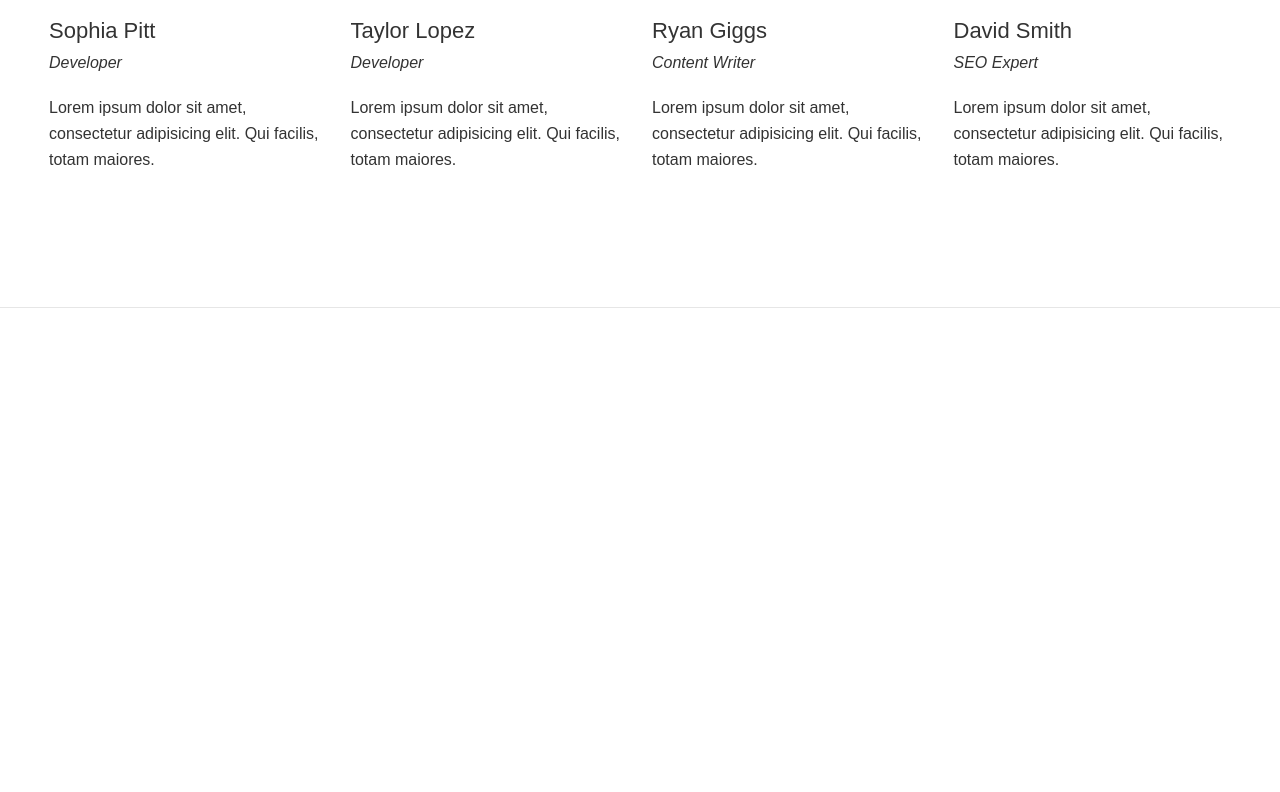
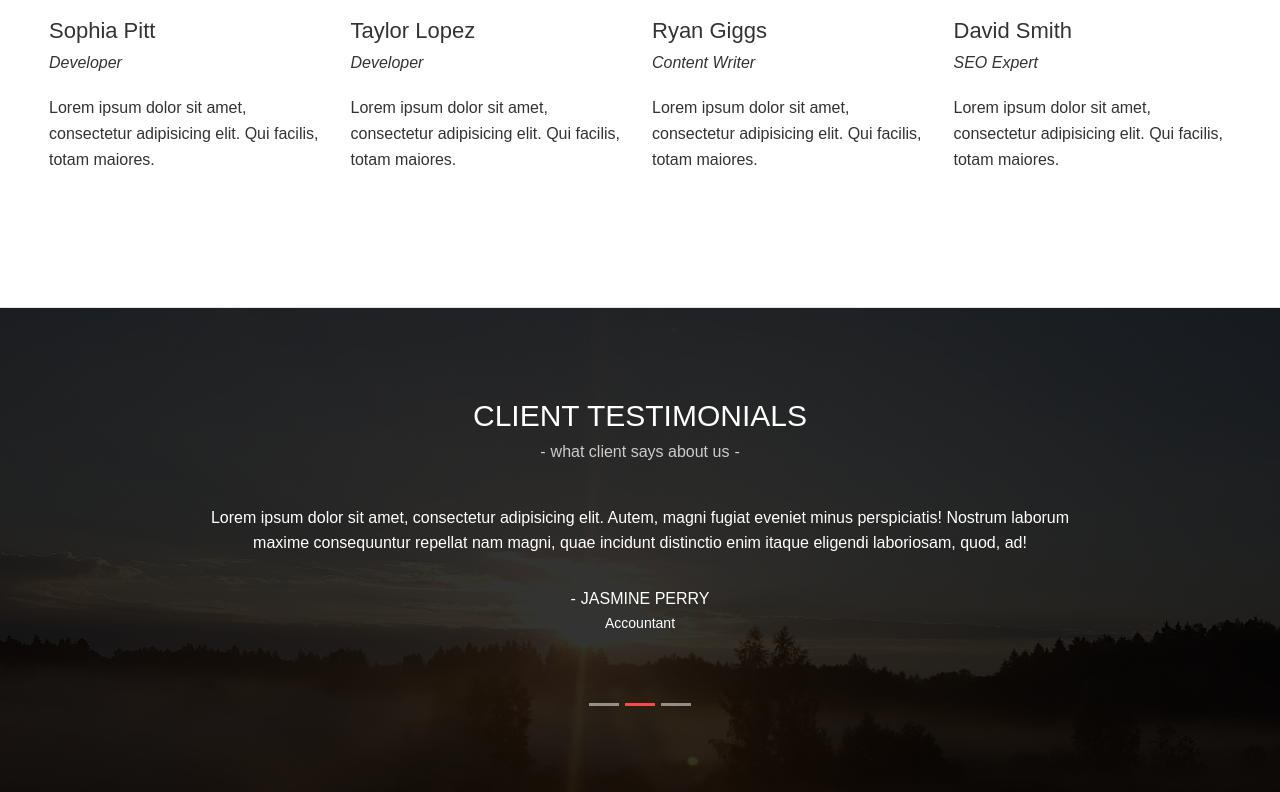
Before and after one commit to SayeedSAMI/firstproject, a React (Create React App) app in the folder firstproject/: page / in a window 1280 px wide. Shown: the part 3993-4785 px from the top of the page. Before the commit the page ends 4301 px from the top, so only its background shows below. Built offline with nearby package versions, Linux system fonts and the light colour scheme.

Commit message:
testimonials.js added

```diff
--- a/firstproject/src/App.js
+++ b/firstproject/src/App.js
@@ -8,6 +8,8 @@
 import AppService from './components/services';
 import AppWorks from './components/works';
 import AppTeams from './components/teams';
+import AppTestimonials from './components/testimonials';
+
 function App() {
   return (
     <div className="App">
@@ -20,6 +22,9 @@
         <AppService />
         <AppWorks />
         <AppTeams />
+        <AppTestimonials />
+
+
       </main>
 
     </div>
--- /dev/null
+++ b/firstproject/src/components/testimonials.js
@@ -0,0 +1,56 @@
+import Container from "react-bootstrap/Container";
+import Carousel from "react-bootstrap/Carousel";
+
+var testimonialsData = [
+  {
+    id: 1,
+    name: "John Wills",
+    description:
+      "Lorem ipsum dolor sit amet, consectetur adipisicing elit. Consequuntur non earum repudiandae ipsa reprehenderit quaerat, quo a cupiditate, voluptatibus voluptates, dolores nam accusantium error, modi iure itaque totam labore.",
+    designation: "Manager",
+  },
+  {
+    id: 2,
+    name: "Jasmine Perry",
+    description:
+      "Lorem ipsum dolor sit amet, consectetur adipisicing elit. Autem, magni fugiat eveniet minus perspiciatis! Nostrum laborum maxime consequuntur repellat nam magni, quae incidunt distinctio enim itaque eligendi laboriosam, quod, ad!",
+    designation: "Accountant",
+  },
+  {
+    id: 3,
+    name: "Rocky Johnson",
+    description:
+      "Lorem ipsum dolor sit amet, consectetur adipisicing elit. Laudantium facilis optio porro omnis alias eaque corporis error est ut, reprehenderit quae asperiores illum quo voluptates debitis non. Repellat fugit, asperiores?",
+    designation: "CEO",
+  },
+];
+
+export default function AppTestimonials() {
+  return (
+    <section id="testimonials" className="testimonials-block">
+      <Container fluid>
+        <div className="title-holder">
+          <h2>Client testimonials</h2>
+          <div className="subtitle">what client says about us</div>
+        </div>
+        <Carousel controls={false}>
+          {testimonialsData.map((testimonials) => {
+            return (
+              <Carousel.Item key={testimonials.id}>
+                <blockquote>
+                  <p>{testimonials.description}</p>
+                  <cite>
+                    <span className="name">{testimonials.name}</span>
+                    <span className="designation">
+                      {testimonials.designation}
+                    </span>
+                  </cite>
+                </blockquote>
+              </Carousel.Item>
+            );
+          })}
+        </Carousel>
+      </Container>
+    </section>
+  );
+}
```
